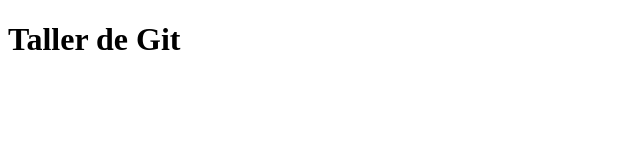
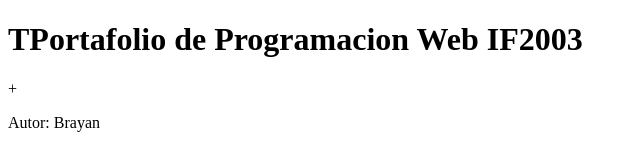
Before and after one commit to cifuval/taller-git, a plain HTML site: page index.html in a window 1280 px wide. Shown: the whole page, without its empty margins (0-640 px from the left). Drawn offline with Linux system fonts and the light colour scheme.

Commit message:
feat: agrega la linea de autoria en la portada

```diff
--- a/index.html
+++ b/index.html
@@ -5,6 +5,7 @@
   <title>Taller de Git</title>
 </head>
 <body>
-  <h1>Taller de Git</h1>
+  <h1>TPortafolio de Programacion Web IF2003</h1>
 </body>
 </html>
++<p>Autor: Brayan</p>
```
